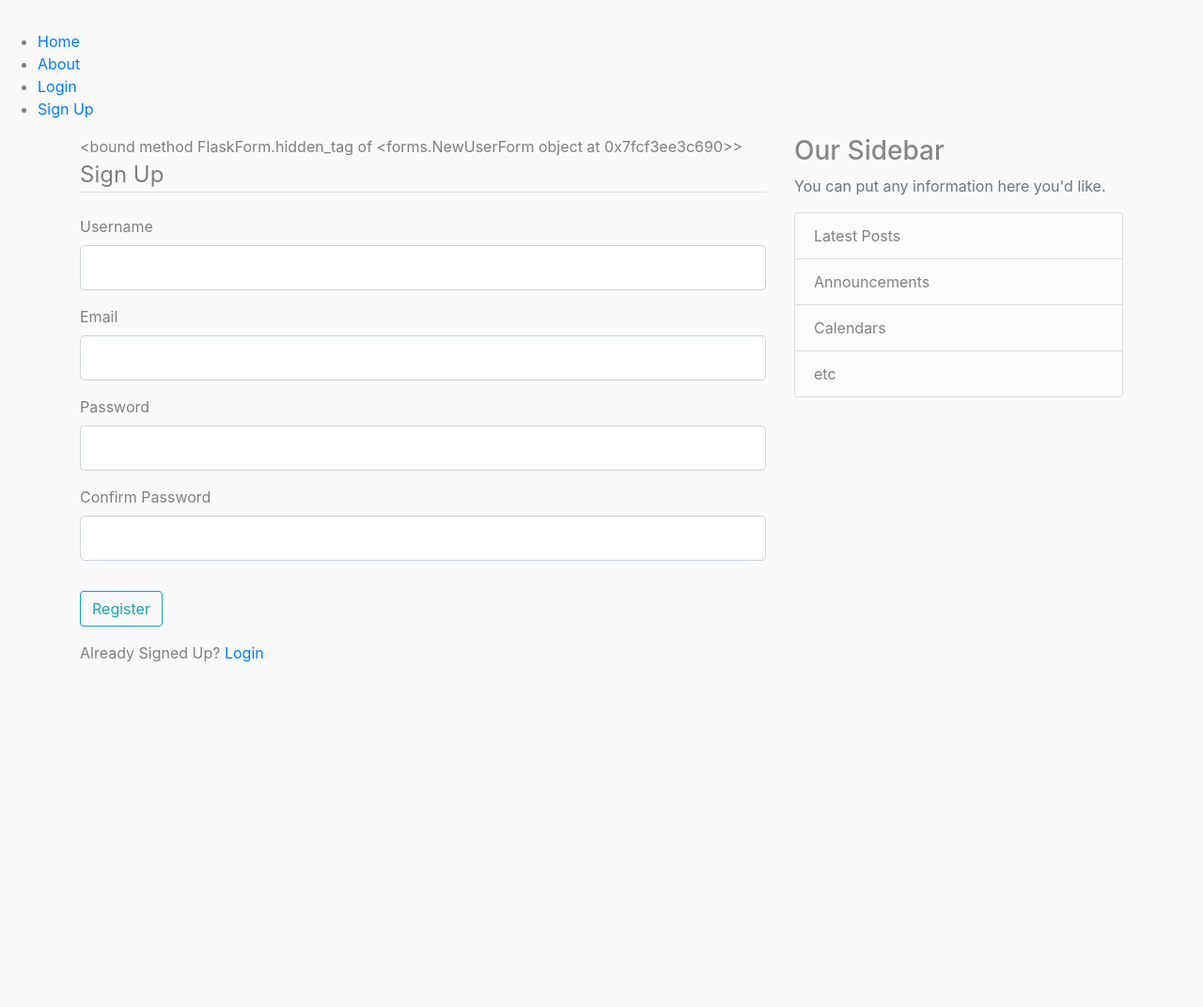
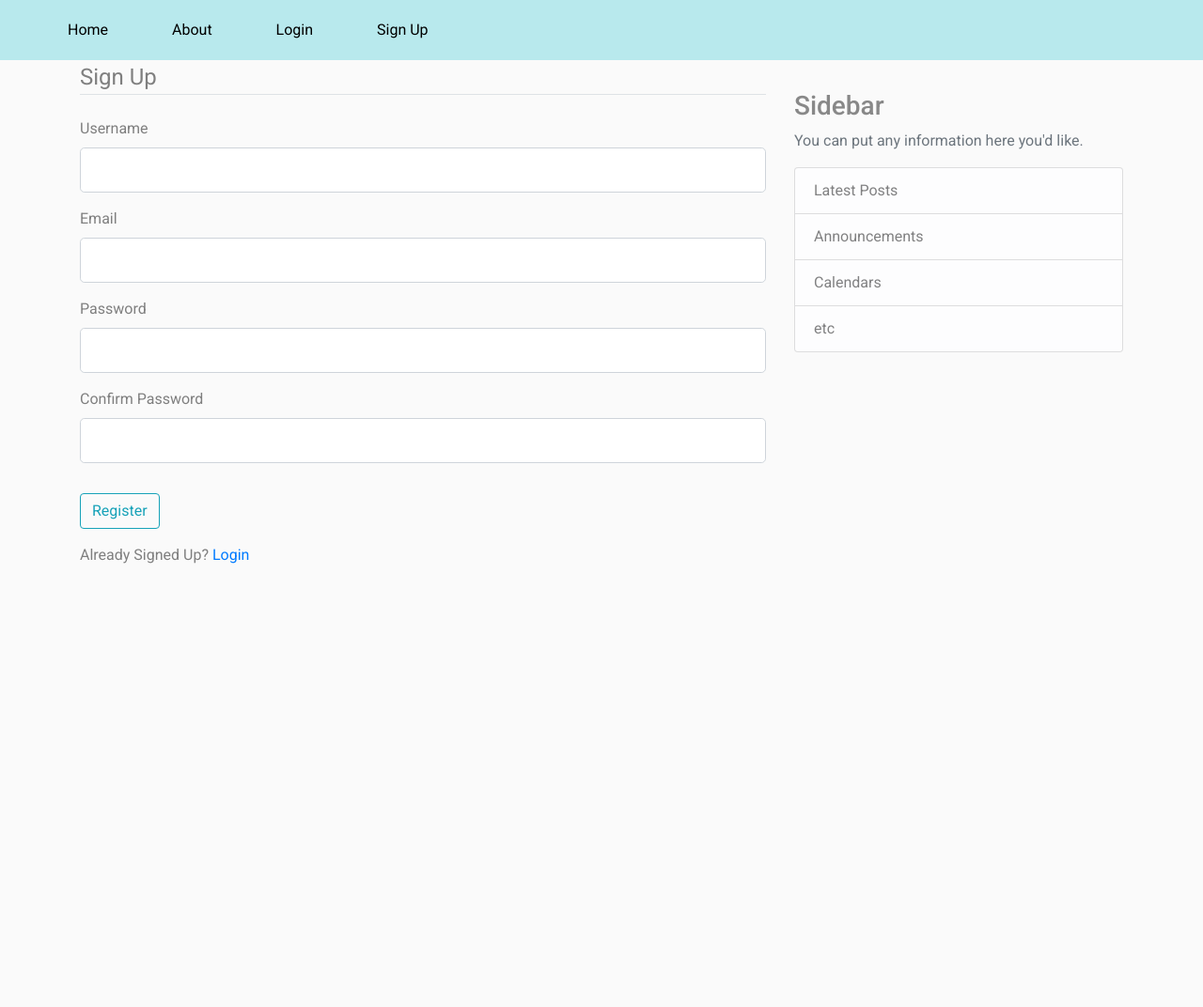
Before and after one commit to Dotzyyy/Module-3-python-flaskapp, a Flask app: page /registration in a window 1280 px wide. Shown: the whole page at 94% size. Before the commit the page ends 705 px from the top, so only its background shows below. Run offline with Flask 3, Linux system fonts and the light colour scheme.

Commit message:
css changes and name changes

```diff
--- a/app.py
+++ b/app.py
@@ -1,21 +1,60 @@
 from flask import Flask, render_template, url_for, flash, redirect
 from forms import NewUserForm, LoginForm
+from config import Config
+
 app = Flask(__name__)
+app.config.from_object(Config)
 
-app.config['SECRET_KEY'] = '3b6a520a6f67388f4e02bdc1fa18c4c3'
+
 
 posts = [
         {
           'author': 'David Sexton',
            'title': 'Blog Post 1',
-            'content': 'First post' ,
+            'content': 'Lorem ipsum dolor sit amet, consectetur adipiscing elit. Ut ornare nibh finibus sapien vehicula, eget pulvinar turpis porttitor.',
             'date': '10/01/24',
         },
         {
           'author': 'David Sexton',
            'title': 'Blog Post 2',
-            'content': 'Second post' ,
+            'content': 'Morbi nisi lectus, tempor eu ornare a, dapibus vel risus. Ut vitae diam eget massa dictum vestibulum vitae a metus. Sed volutpat mi lectus, sit amet posuere justo commodo non. Vivamus sed erat volutpat, vehicula mi et, iaculis augue. Cras porta lacus ac scelerisque vulputate. Nunc fermentum, velit et suscipit commodo, justo ligula dapibus ante, in ullamcorper dolor sapien sit amet lectus. Etiam scelerisque tortor in mollis convallis. Lorem ipsum dolor sit amet, consectetur adipiscing elit.' ,
             'date': '12/01/24',
+        },
+        {
+          'author': 'David Sexton',
+           'title': 'Blog Post 3',
+            'content': 'Morbi nisi lectus, tempor eu ornare a, dapibus vel risus. Ut vitae diam eget massa dictum vestibulum vitae a metus. Sed volutpat mi lectus, sit amet posuere justo commodo non. Vivamus sed erat volutpat, vehicula mi et, iaculis augue. Cras porta lacus ac scelerisque vulputate. Nunc fermentum, velit et suscipit commodo, justo ligula dapibus ante, in ullamcorper dolor sapien sit amet lectus. Etiam scelerisque tortor in mollis convallis. Lorem ipsum dolor sit amet, consectetur adipiscing elit.' ,
+            'date': '19/01/24',
+        },
+        {
+          'author': 'David Sexton',
+           'title': 'Blog Post 4',
+            'content': 'Morbi nisi lectus, tempor eu ornare a, dapibus vel risus. Ut vitae diam eget massa dictum vestibulum vitae a metus. Sed volutpat mi lectus, sit amet posuere justo commodo non. Vivamus sed erat volutpat, vehicula mi et, iaculis augue. Cras porta lacus ac scelerisque vulputate. Nunc fermentum, velit et suscipit commodo, justo ligula dapibus ante, in ullamcorper dolor sapien sit amet lectus. Etiam scelerisque tortor in mollis convallis. Lorem ipsum dolor sit amet, consectetur adipiscing elit.' ,
+            'date': '22/01/24',
+        },
+        {
+          'author': 'David Sexton',
+           'title': 'Blog Post 5',
+            'content': 'Lorem ipsum dolor sit amet, consectetur adipiscing elit. Ut ornare nibh finibus sapien vehicula, eget pulvinar turpis porttitor.',
+            'date': '01/02/24',
+        },
+        {
+          'author': 'David Sexton',
+           'title': 'Blog Post 6',
+            'content': 'Morbi nisi lectus, tempor eu ornare a, dapibus vel risus. Ut vitae diam eget massa dictum vestibulum vitae a metus. Sed volutpat mi lectus, sit amet posuere justo commodo non. Vivamus sed erat volutpat, vehicula mi et, iaculis augue. Cras porta lacus ac scelerisque vulputate. Nunc fermentum, velit et suscipit commodo, justo ligula dapibus ante, in ullamcorper dolor sapien sit amet lectus. Etiam scelerisque tortor in mollis convallis. Lorem ipsum dolor sit amet, consectetur adipiscing elit.' ,
+            'date': '04/02/24',
+        },
+        {
+          'author': 'David Sexton',
+           'title': 'Blog Post 7',
+            'content': 'Morbi nisi lectus, tempor eu ornare a, dapibus vel risus. Ut vitae diam eget massa dictum vestibulum vitae a metus. Sed volutpat mi lectus, sit amet posuere justo commodo non. Vivamus sed erat volutpat, vehicula mi et, iaculis augue. Cras porta lacus ac scelerisque vulputate. Nunc fermentum, velit et suscipit commodo, justo ligula dapibus ante, in ullamcorper dolor sapien sit amet lectus. Etiam scelerisque tortor in mollis convallis. Lorem ipsum dolor sit amet, consectetur adipiscing elit.' ,
+            'date': '15/02/24',
+        },
+        {
+          'author': 'David Sexton',
+           'title': 'Blog Post 8',
+            'content': 'Morbi nisi lectus, tempor eu ornare a, dapibus vel risus. Ut vitae diam eget massa dictum vestibulum vitae a metus. Sed volutpat mi lectus, sit amet posuere justo commodo non. Vivamus sed erat volutpat, vehicula mi et, iaculis augue. Cras porta lacus ac scelerisque vulputate. Nunc fermentum, velit et suscipit commodo, justo ligula dapibus ante, in ullamcorper dolor sapien sit amet lectus. Etiam scelerisque tortor in mollis convallis. Lorem ipsum dolor sit amet, consectetur adipiscing elit.' ,
+            'date': '20/02/24',
         },
 ]
 
@@ -32,13 +71,19 @@
 def registration():
     form = NewUserForm()
     if form.validate_on_submit():
-         flash(f'Account created for {form.username.data}!', 'success')
+         flash(f'Welcome, {form.username.data}!', 'success')
          return redirect(url_for('index'))
     return render_template('registration.html', title='Registration', form=form)
 
-@app.route("/login")
+@app.route("/login", methods = ['GET', 'POST'])
 def login():
     form = LoginForm()
+    if form.validate_on_submit():
+         if form.email.data == 'admin@blog.com' and form.password.data == 'password':
+            flash('Logged in successfully!', 'success')
+            return redirect(url_for('index'))
+         else:
+              flash('Login Unsuccessful. Please check username and password', 'danger')
     return render_template('login.html', title='Login', form=form)
 
 if __name__ == '__mainn__':
--- /dev/null
+++ b/config.py
@@ -0,0 +1,4 @@
+import os
+
+class Config:
+    SECRET_KEY = os.environ.get('SECRET_KEY') or '3b6a520a6f67388f4e02bdc1fa18c4c3'
--- a/static/css/style.css
+++ b/static/css/style.css
@@ -1,16 +1,80 @@
+@import url('https://fonts.googleapis.com/css2?family=Roboto:ital,wght@0,100;0,300;0,400;0,500;0,700;0,900;1,100;1,300;1,400;1,500;1,700;1,900&display=swap');
+
 
 html {
     min-height: 101%;
 }
 
 body {
+    font-family:'Roboto', Arial, Helvetica, sans-serif;
     background-color: #FAFAFA;
+    background-size: cover;
     color: #3a3a3aa3;
+    margin-top: 0;
+    height: 130vh;
     margin-top: 2em;
+    padding: 2em;
+    position: relative;
+
 
 }
-
 h1, h2, h3 {
     color: #888888
 
 }
+
+aside {
+    margin-top: 2em;
+}
+
+
+
+article {
+    margin: 2em;
+
+}
+
+/* Navigation and Header CSS */
+
+header {
+    background-color: rgb(184, 233, 237);
+    position: fixed;
+    top: 0;
+    bottom: 0;
+    left: 0;
+    right: 0;
+    height: 4em;
+    align-items: center;
+    display: flex;
+}
+
+header * {
+    display: inline;
+}
+
+nav > ul > li {
+    margin: 2em;
+}
+
+.nav-links {
+    text-decoration: none;
+    color: black;
+}
+
+.nav-links:hover {
+    color: #888888;
+    background-color: aqua;
+    text-decoration: none;
+    size: 100%;
+}
+
+.show-bar {
+    height: auto;
+    overflow:auto;
+}
+
+@media (min-width: 32em) {
+    .nav-btn {
+        display: none;
+    }
+}
--- a/templates/about.html
+++ b/templates/about.html
@@ -1,4 +1,4 @@
-{% extends "basic.html" %}
+{% extends "base.html" %}
     {% block content  %}
        <h1>About</h1>
     {% endblock %}
--- a/templates/basic.html
+++ b/templates/base.html
@@ -6,13 +6,13 @@
 
     <!-- Bootstrap CSS -->
           <link rel="stylesheet" href="https://cdn.jsdelivr.net/npm/bootstrap@4.4.1/dist/css/bootstrap.min.css" integrity="sha384-Vkoo8x4CGsO3+Hhxv8T/Q5PaXtkKtu6ug5TOeNV6gBiFeWPGFN9MuhOf23Q9Ifjh" crossorigin="anonymous">
-
+          <link rel="stylesheet" href="https://cdnjs.cloudflare.com/ajax/libs/font-awesome/4.7.0/css/font-awesome.min.css">
           <link rel="stylesheet" type="text/css" href="{{ url_for('static', filename='/css/style.css') }}">
 
           {% if title %}
               <title>Flask Project - {{title}}</title>
           {% else %}
-              <title>Flask Blog</title>
+              <title>Flask Project</title>
           {% endif %}
 
 
@@ -20,15 +20,15 @@
     <body>
         <header>
             <nav>
-                <a class="nav-btn"><i id="nav-logo" class="fa fa-bars" ></i></a>
+                    <a class="nav-btn"><i id="nav-logo" class="fa fa-bars" ></i></a>
                     <ul class="nav-bar">
-                        <li><a href="/">Home</a></li>
-                        <li><a href="/">About</a></li>
+                        <li><a class="nav-links" href="/">Home</a></li>
+                        <li><a class="nav-links" href="/about">About</a></li>
 
                         <!-- Account Login/ Sign up sidebar -->
 
-                        <li><a href="/login">Login</a></li>
-                        <li><a href="/registration">Sign Up</a></li>
+                        <li><a class="nav-links" href="/login">Login</a></li>
+                        <li><a class="nav-links" href="/registration">Sign Up</a></li>
                     </ul>
             </nav>
 
@@ -53,7 +53,7 @@
               </div>
               <aside class="col-md-4">
                 <div class="content-section">
-                  <h3>Our Sidebar</h3>
+                  <h3>Sidebar</h3>
                   <p class='text-muted'>You can put any information here you'd like.
                     <ul class="list-group">
                       <li class="list-group-item list-group-item-light">Latest Posts</li>
@@ -71,8 +71,12 @@
 
         <!-- Optional JavaScript -->
     <!-- jQuery first, then Popper.js, then Bootstrap JS -->
+    <script> src="{{ url_for('static', filename='/js/script.js') }}" </script>
     <script src="https://code.jquery.com/jquery-3.4.1.slim.min.js" integrity="sha384-J6qa4849blE2+poT4WnyKhv5vZF5SrPo0iEjwBvKU7imGFAV0wwj1yYfoRSJoZ+n" crossorigin="anonymous"></script>
     <script src="https://cdn.jsdelivr.net/npm/popper.js@1.16.0/dist/umd/popper.min.js" integrity="sha384-Q6E9RHvbIyZFJoft+2mJbHaEWldlvI9IOYy5n3zV9zzTtmI3UksdQRVvoxMfooAo" crossorigin="anonymous"></script>
     <script src="https://cdn.jsdelivr.net/npm/bootstrap@4.4.1/dist/js/bootstrap.min.js" integrity="sha384-wfSDF2E50Y2D1uUdj0O3uMBJnjuUD4Ih7YwaYd1iqfktj0Uod8GCExl3Og8ifwB6" crossorigin="anonymous"></script>
     </body>
+    <footer>
+
+    </footer>
 </html>
--- a/templates/registration.html
+++ b/templates/registration.html
@@ -1,13 +1,11 @@
-    {% extends "basic.html" %}
+    {% extends "base.html" %}
     {% block content  %}
        <div class="content-section">
-            <form method="post" action="">
-                {{ form.hidden_tag }}
+            <form method="POST" action="" novalidate>
+                {{ form.hidden_tag() }}
                 <fieldset class="form-group">
                     <legend class="border-bottom mb-4">Sign Up</legend>
                     <div class="form-group">
-
-
                         {{ form.username.label(class='form-control-label') }}
 
                         {% if form.username.errors %}
```
Also changed, not shown: templates/index.html (+4 -4 lines), templates/login.html (+52 -0 lines).
